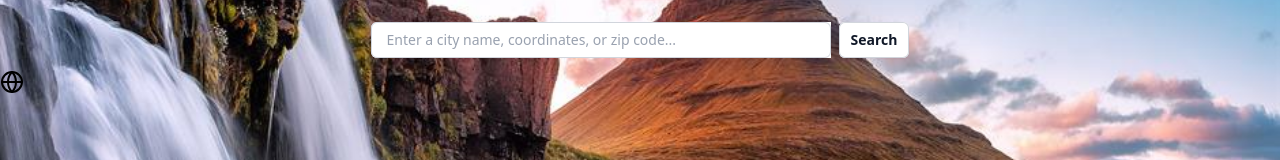
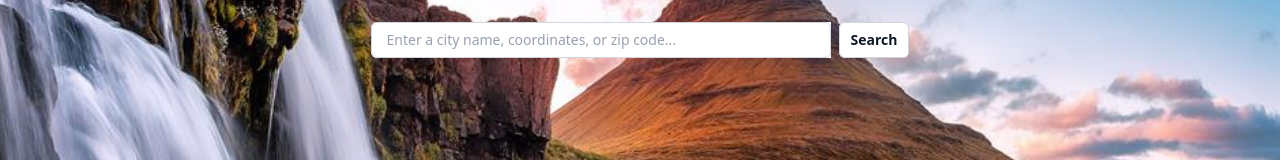
Before and after one commit to lukeolsen06/Weather-App, a React (Vite) app in the folder frontend/: page / in a window 1280 px wide. Shown: the part 242-402 px from the top of the page. Built offline with nearby package versions, Linux system fonts and the light colour scheme.

Commit message:
Add Vite Base URL to env and removed unused imports

```diff
--- a/frontend/src/App.tsx
+++ b/frontend/src/App.tsx
@@ -1,7 +1,6 @@
 import SearchBar from './components/SearchBar'
 import TitleSection from './components/TitleSection'
 import WeatherCardList from './components/WeatherCardList'
-import GlobalMap from './components/Globe'
 import type { WeatherDto } from './types/WeatherDto'
 import { useState } from 'react'
 import bg from './assets/background.jpg';
@@ -50,7 +49,6 @@ function App() {
         <TitleSection />
         <SearchBar onFound={addWeatherCard}/>
         <WeatherCardList weatherCards={weatherCards}/>
-        <GlobalMap />
       </div>
     </>
   )
--- a/frontend/src/components/Globe.tsx
+++ /dev/null
@@ -1,12 +0,0 @@
-import React from 'react'
-import { Globe } from 'lucide-react'
-
-const GlobalMap = () => {
-  return (
-    <div>
-
-    </div>
-  )
-}
-
-export default Globe
--- a/frontend/src/components/WeatherCard.tsx
+++ b/frontend/src/components/WeatherCard.tsx
@@ -1,5 +1,5 @@
 import type { WeatherDto } from '../types/WeatherDto';
-import { Sun, Cloud, CloudRain, Snowflake, Haze, CloudFog, CloudDrizzle, SunDim } from "lucide-react"
+import { Cloud } from "lucide-react"
 import weatherIconMap from '../utils/weatherIconMap'
 
 interface WeatherProps {
--- a/frontend/src/utils/weatherIconMap.tsx
+++ b/frontend/src/utils/weatherIconMap.tsx
@@ -1,4 +1,4 @@
-import { Sun, Cloud, CloudRain, Snowflake, Haze, CloudFog, CloudDrizzle, SunDim } from 'lucide-react'
+import { Sun, Cloud, CloudRain, Snowflake, Haze, CloudFog, SunDim } from 'lucide-react'
 import type { JSX } from 'react';
 
 const weatherIconMap: Record<string, JSX.Element> = {
```
Also changed, not shown: 2 other files (tests, documents, lock files or other folders).
